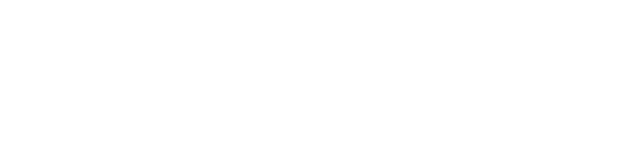
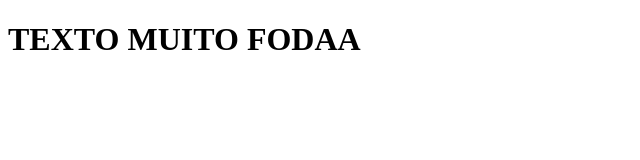
Before and after one commit to Eduardo2006g/progweb20242, a plain HTML site: page index.html in a window 1280 px wide. Shown: the whole page, without its empty margins (0-640 px from the left). Drawn offline with Linux system fonts and the light colour scheme.

Commit message:
commit h1

```diff
--- a/index.html
+++ b/index.html
@@ -4,6 +4,7 @@
     <meta charset="UTF-8">
     <meta name="viewport" content="width=device-width, initial-scale=1.0">
     <title>Document</title>
+    <h1>TEXTO MUITO FODAA</h1>
 
 </head>
 <body>
```
